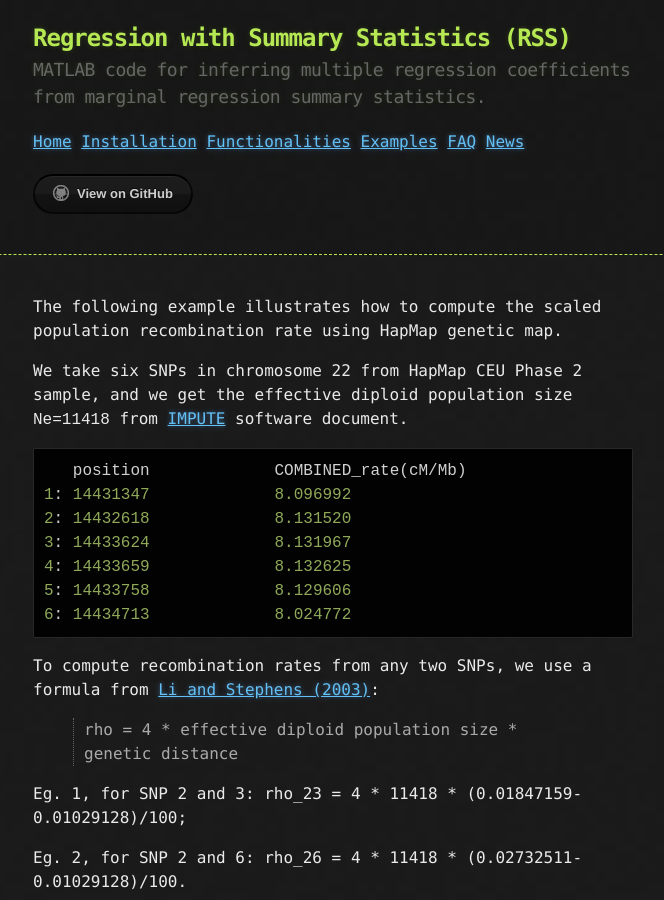
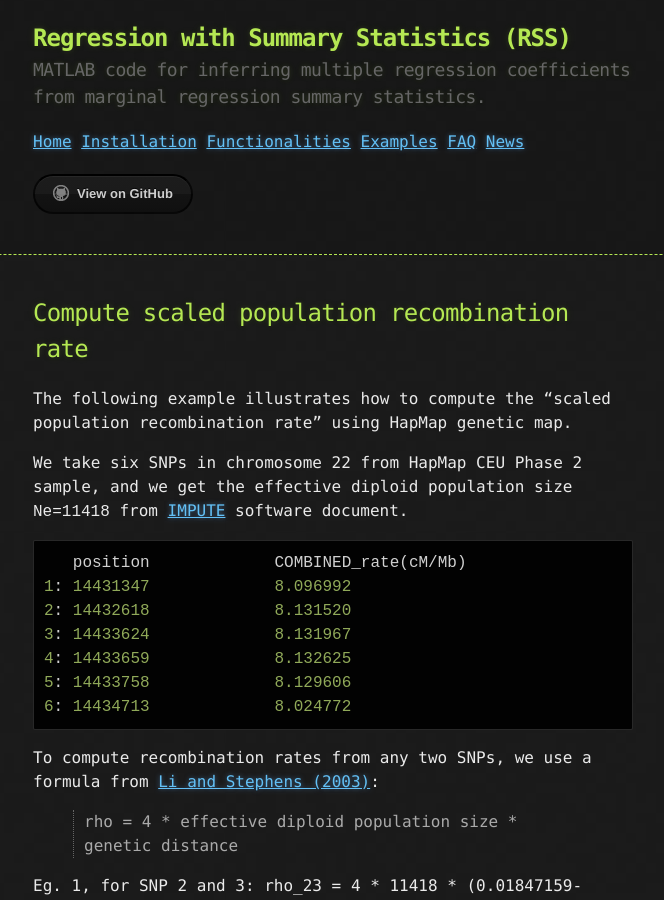
Before and after one commit to stephenslab/rss, a Jekyll site: the page built from docs/Recombination.md, in a window 1280 px wide and 900 px high. Shown: the whole window, without its empty margins (307-971 px from the left). Built offline with Jekyll 4.4.1, drawn with Linux system fonts in a browser that asks for light colours; our own code applies the rules of GitHub Pages for plain Markdown files.

Commit message:
update recomb rho page

```diff
--- a/docs/Recombination.md
+++ b/docs/Recombination.md
@@ -2,7 +2,9 @@
 layout: default
 ---
 
-The following example illustrates how to compute the scaled population recombination rate using HapMap genetic map.
+## Compute scaled population recombination rate
+
+The following example illustrates how to compute the "scaled population recombination rate" using HapMap genetic map.
 
 We take six SNPs in chromosome 22 from HapMap CEU Phase 2 sample, and we get the effective diploid population size `Ne=11418` from [IMPUTE](https://mathgen.stats.ox.ac.uk/impute/impute_v1.html) software document.
 
```
